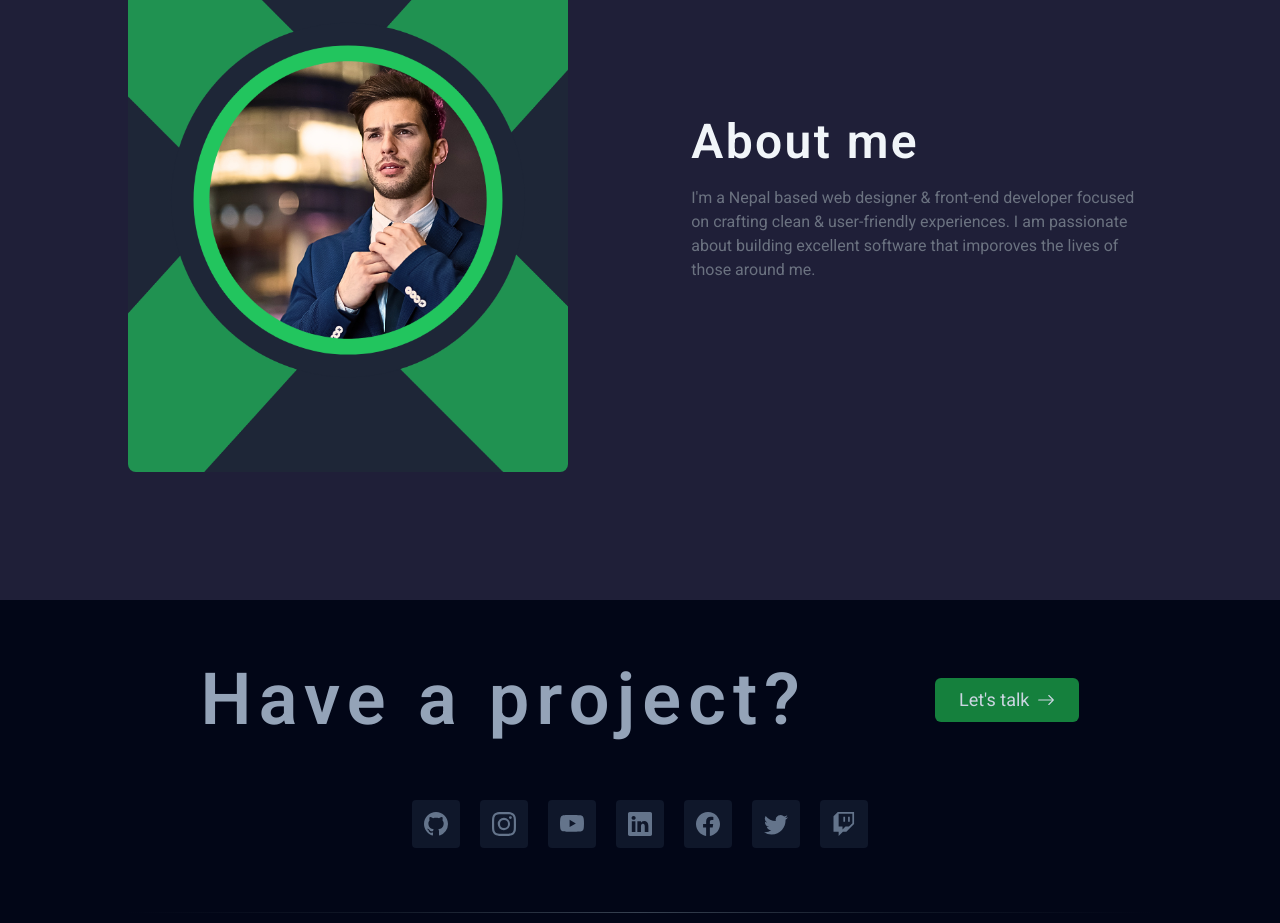
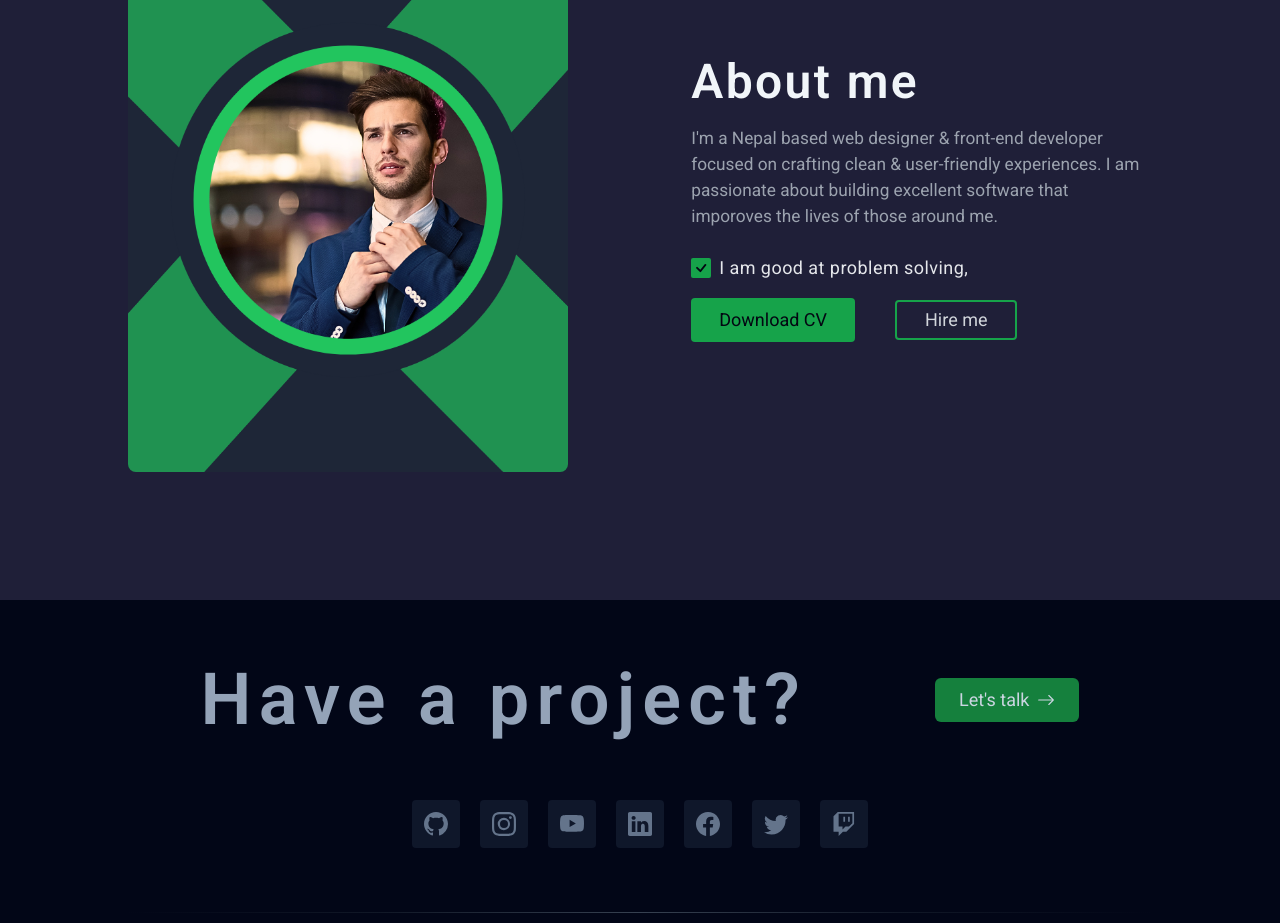
Before and after one commit to gokarna123-goku/m_portfolio, a React (Vite) app: page / in a window 1280 px wide. Shown: the part 1000-1923 px from the top of the page. Built offline with nearby package versions, Linux system fonts and the light colour scheme.

Commit message:
working on the section

```diff
--- a/src/components/About/About.jsx
+++ b/src/components/About/About.jsx
@@ -1,5 +1,6 @@
 import React from "react";
 import AboutImg from "../../assets/about.png";
+import { Check } from "react-bootstrap-icons";
 
 const About = () => {
   return (
@@ -17,12 +18,20 @@ const About = () => {
             <h1 className="text-slate-100 text-5xl font-extrabold tracking-wider mb-5">
               About me
             </h1>
-            <p className="text-gray-500">
+            <p className="text-gray-400 text-[1.08rem] font-light mb-6">
               I'm a Nepal based web designer & front-end developer focused on
               crafting clean & user-friendly experiences. I am passionate about
               building excellent software that imporoves the lives of those
               around me.
             </p>
+            <div className="flex items-center mb-4">
+                <div className="w-[20px] h-[20px] flex items-center justify-center bg-green-600 rounded-sm mr-2">
+                    <Check className="text-4xl text-gray-950"/>
+                </div>
+                <h6 className="text-gray-200 text-lg font-normal tracking-wide">I am good at problem solving,</h6>
+            </div>
+            <button className="bg-green-600 px-7 py-2 rounded text-lg text-gray-950 mr-10">Download CV</button>
+            <button className="bg-transparent border-2 border-green-600 px-7 py-1 rounded text-lg text-gray-300">Hire me</button>
           </div>
         </div>
       </div>
```
